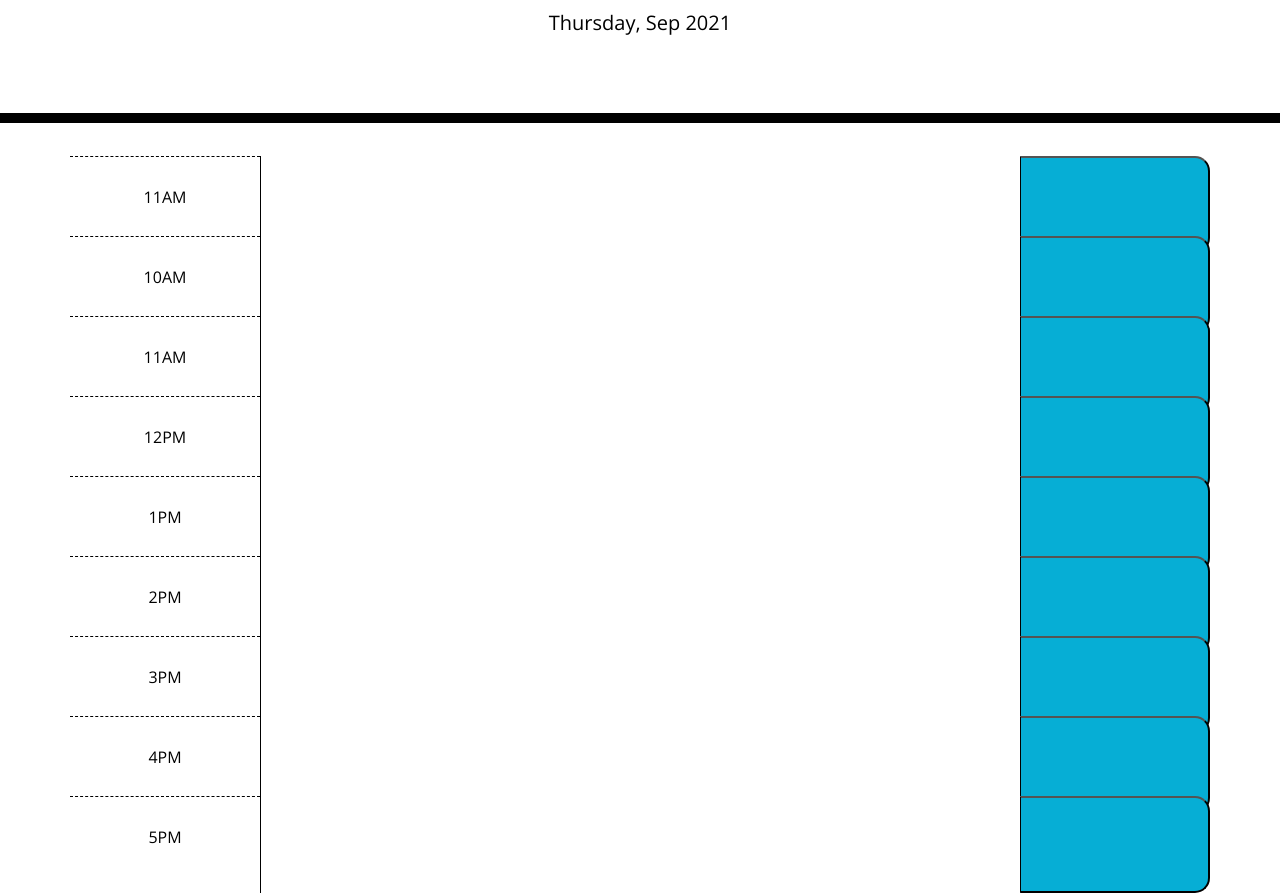
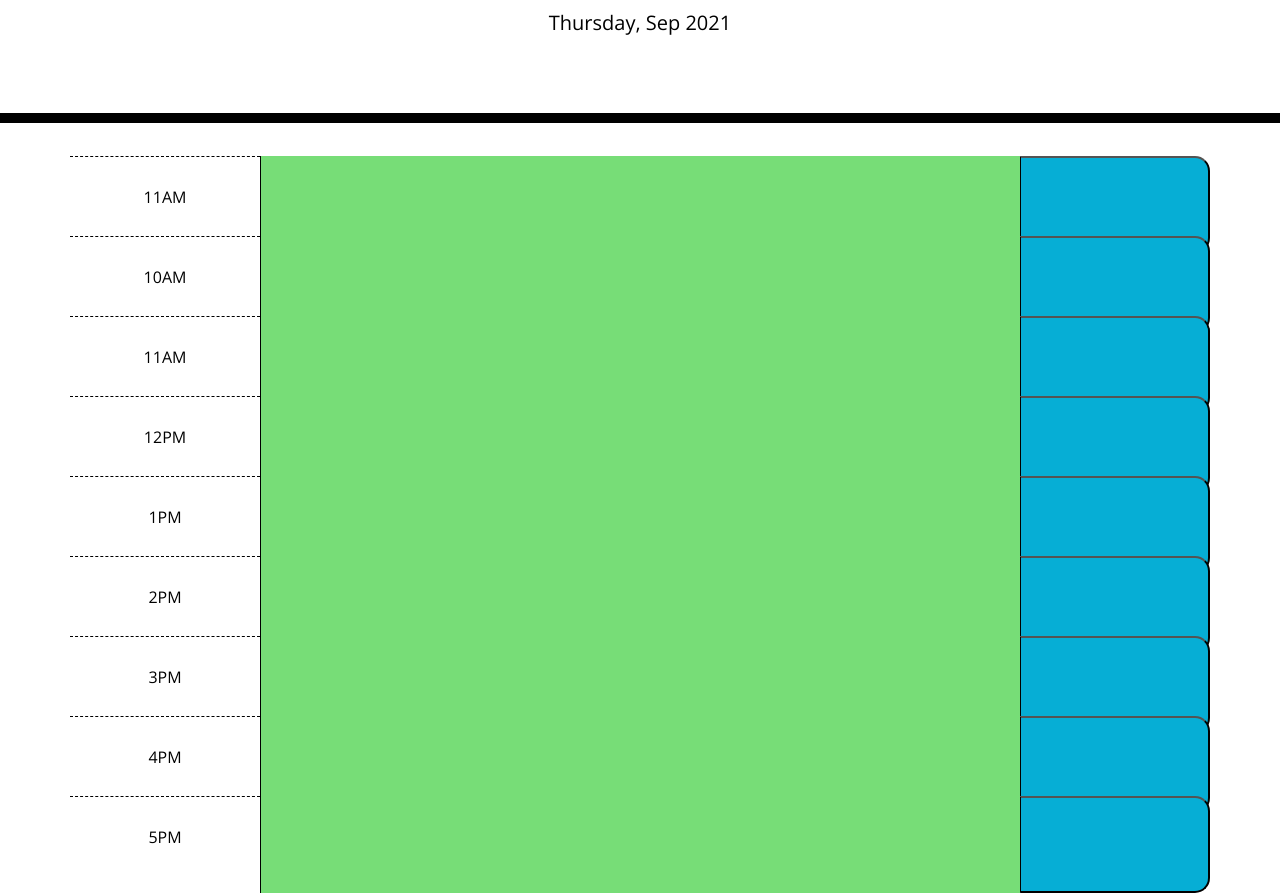
Before and after one commit to christa-baccas/DAY_PLANNER, a plain HTML site: page index.html in a window 1280 px wide. Shown: the part 181-1077 px from the top of the page. Drawn offline with nearby package versions, Linux system fonts and the light colour scheme.

Commit message:
added function to display coloring for times

```diff
--- a/index.html
+++ b/index.html
@@ -35,7 +35,7 @@
         <div class="col-2 hour">
           <p>11AM</p>
         </div>
-        <textarea class="col-8"></textarea>
+        <textarea class="col-8 description"></textarea>
         <button class="col-2 saveBtn">
           <i></i>
         </button>
@@ -45,7 +45,7 @@
         <div class="col-2 hour">
           <p>10AM</p>
         </div>
-        <textarea class="col-8"></textarea>
+        <textarea class="col-8 description"></textarea>
         <button class="col-2 saveBtn">
           <i></i>
         </button>
@@ -55,7 +55,7 @@
         <div class="col-2 hour">
           <p>11AM</p>
         </div>
-        <textarea class="col-8"></textarea>
+        <textarea class="col-8 description"></textarea>
         <button class="col-2 saveBtn">
           <i></i>
         </button>
@@ -65,7 +65,7 @@
         <div class="col-2 hour">
           <p>12PM</p>
         </div>
-        <textarea class="col-8"></textarea>
+        <textarea class="col-8 description"></textarea>
         <button class="col-2 saveBtn">
           <i></i>
         </button>
@@ -75,7 +75,7 @@
         <div class="col-2 hour">
           <p>1PM</p>
         </div>
-        <textarea class="col-8"></textarea>
+        <textarea class="col-8 description"></textarea>
         <button class="col-2 saveBtn">
           <i></i>
         </button>
@@ -85,7 +85,7 @@
         <div class="col-2 hour">
           <p>2PM</p>
         </div>
-        <textarea class="col-8"></textarea>
+        <textarea class="col-8 description"></textarea>
         <button class="col-2 saveBtn">
           <i></i>
         </button>
@@ -95,7 +95,7 @@
         <div class="col-2 hour">
           <p>3PM</p>
         </div>
-        <textarea class="col-8"></textarea>
+        <textarea class="col-8 description"></textarea>
         <button class="col-2 saveBtn">
           <i></i>
         </button>
@@ -105,7 +105,7 @@
         <div class="col-2 hour">
           <p>4PM</p>
         </div>
-        <textarea class="col-8"></textarea>
+        <textarea class="col-8 description"></textarea>
         <button class="col-2 saveBtn">
           <i></i>
         </button>
@@ -115,7 +115,7 @@
         <div class="col-2 hour">
           <p>5PM</p>
         </div>
-        <textarea class="col-8"></textarea>
+        <textarea class="col-8 description"></textarea>
         <button class="col-2 saveBtn">
           <i></i>
         </button>
--- a/script.js
+++ b/script.js
@@ -16,14 +16,28 @@ currentDate();
 function displayTime() {
     //displays hours in military time
     var current = moment().hours()
+        //    console.log(current);
     var times = $('.time-block');
+        //    console.log(times);
+    times.each(function(){
+        //loops through each id attribute
+        var int = parseInt($(this).attr('id'));
+        // console.log(`Id value ${int}`);
 
-    //    console.log(current);
-    //    console.log(times);
-
+        if(current === int){
+            $(this).children('.col-8').attr('class', 'col-8 present');
+        }else if(current > int){
+            $(this).children('.col-8').attr('class', 'col-8 past');
+        }else{
+            $(this).children('.col-8').attr('class', 'col-8 future');
+        }
+        // var row = $('.row');
+        // console.log(row);
+    })
 
   }
-//   currentTime()
+
+ displayTime()
 
 //  I click the save button for that timeblock the text for that event is saved in local storage
 // WHEN I refresh the page
```
